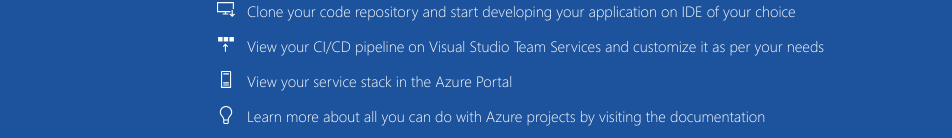
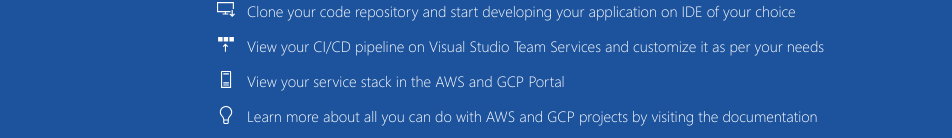
Before and after one commit to mitalichugh/Edurekaassign2, a plain HTML site: page sample-project/index.html in a window 1280 px wide. Shown: the part 659-797 px from the top of the page, without its empty margins (8-960 px from the left). Drawn offline with Linux system fonts and the light colour scheme.

Commit message:
Azure was changed to AWS and GCP

```diff
--- a/sample-project/index.html
+++ b/sample-project/index.html
@@ -41,13 +41,13 @@
                             <div class="step-icon">
                                 <img src="img/stackWhite.svg">
                             </div>
-                            <div class="step-text"><a href="http://portal.azure.com">View your service stack in the Azure Portal</a></div>
+                            <div class="step-text"><a href="http://portal.azure.com">View your service stack in the AWS and GCP Portal</a></div>
                         </div>
                         <div class="step">
                             <div class="step-icon">
                                 <img src="img/lightbulbWhite.svg">
                             </div>
-                            <div class="step-text"><a href="https://go.microsoft.com/fwlink/?linkid=862126">Learn more about all you can do with Azure projects by visiting the documentation</a></div>
+                            <div class="step-text"><a href="https://go.microsoft.com/fwlink/?linkid=862126">Learn more about all you can do with AWS and GCP projects by visiting the documentation</a></div>
                         </div>
                     </div>
                 </div>
```
